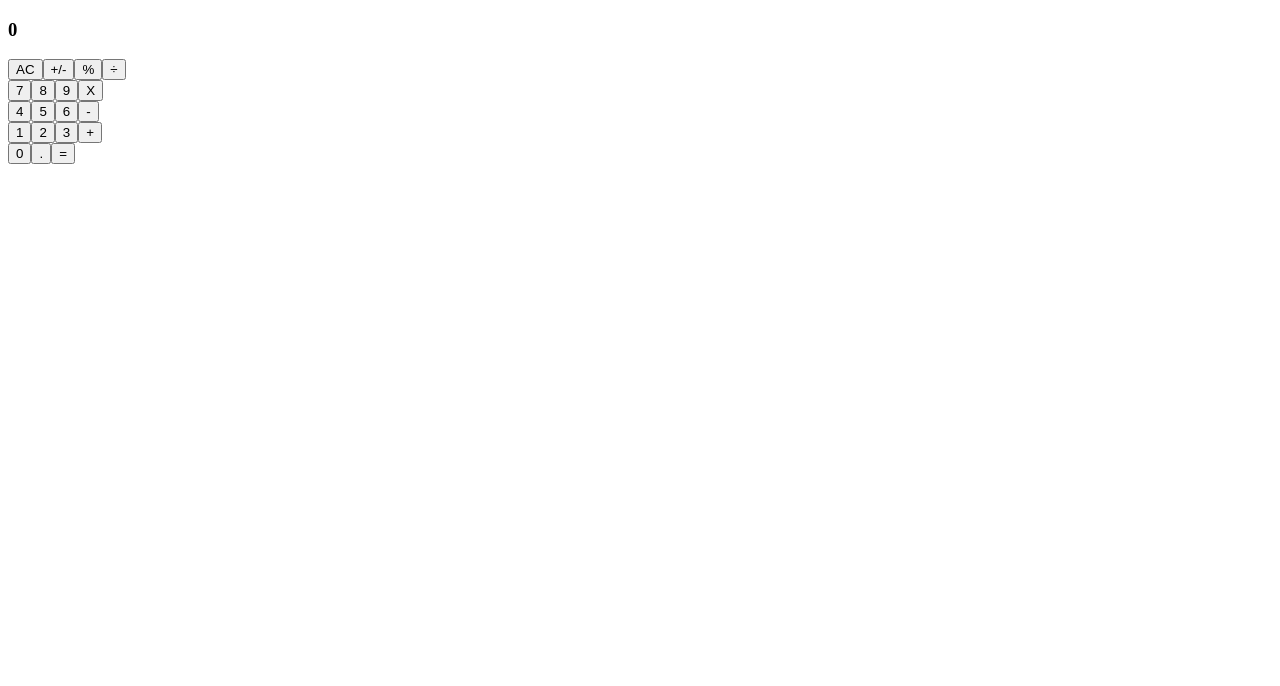
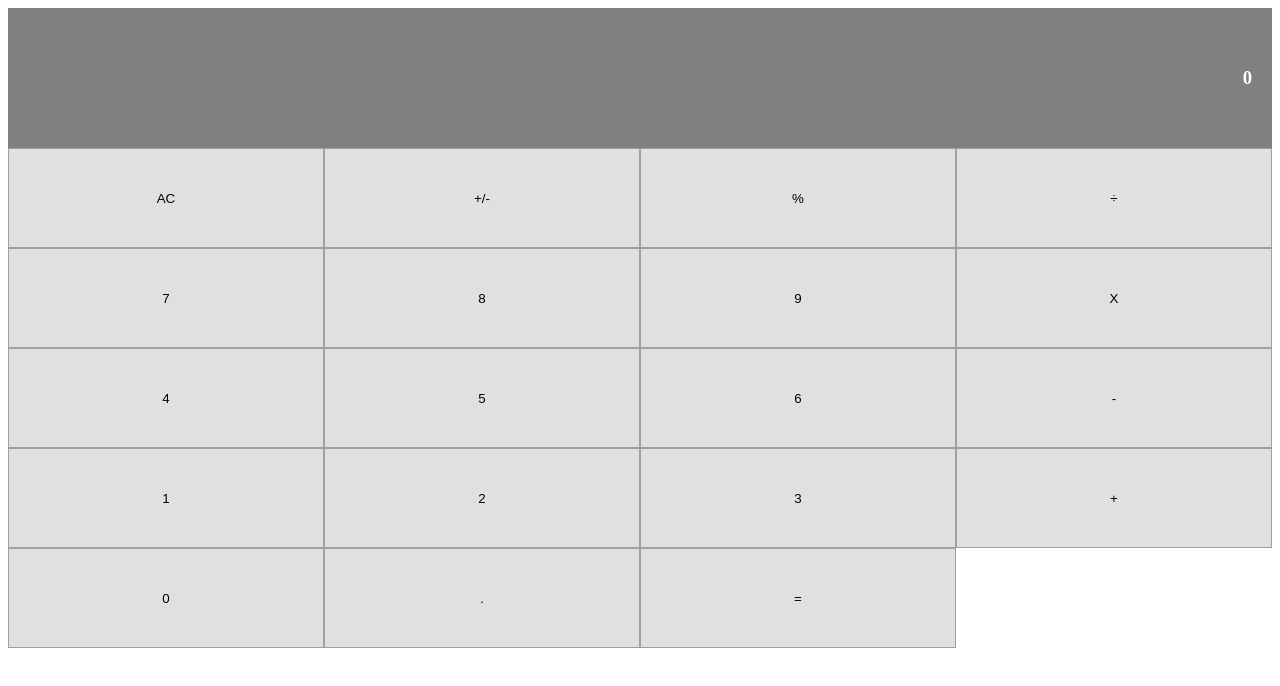
Before and after one commit to Mesi21/React-Calculator, a React (Create React App) app: page / in a window 1280 px wide. Shown: the top 686 px of the page. Built offline with nearby package versions, Linux system fonts and the light colour scheme.

Commit message:
:art: added basic styling

```diff
--- a/src/components/App.js
+++ b/src/components/App.js
@@ -1,6 +1,7 @@
 import React from 'react';
 import Display from './Display';
 import ButtonPanel from './ButtonPanel';
+import '../style/App.css';
 
 function App() {
   return (
--- a/src/components/Button.js
+++ b/src/components/Button.js
@@ -1,12 +1,25 @@
 import React from 'react';
 import PropTypes from 'prop-types';
+import '../style/Button.css';
 
-function Button({ btnName }) {
-  return <button type="button">{btnName}</button>;
+function Button({ btnName, color, wide }) {
+  const buttonStyle = {
+    width: wide ? '50%' : '25%',
+    backgroundColor: color,
+    border: '1px solid #A0A0A0',
+  };
+  return <button type="button" style={buttonStyle}>{btnName}</button>;
 }
 
 Button.propTypes = {
   btnName: PropTypes.string.isRequired,
+  wide: PropTypes.bool,
+  color: PropTypes.string,
+};
+
+Button.defaultProps = {
+  wide: false,
+  color: '#e0e0e0',
 };
 
 export default Button;
--- a/src/components/ButtonPanel.js
+++ b/src/components/ButtonPanel.js
@@ -1,5 +1,6 @@
 import React from 'react';
 import Button from './Button';
+import '../style/ButtonPanel.css';
 
 function ButtonPanel() {
   return (
--- a/src/components/Display.js
+++ b/src/components/Display.js
@@ -1,5 +1,6 @@
 import React from 'react';
 import PropTypes from 'prop-types';
+import '../style/Display.css';
 
 function Display({ solution }) {
   return (
--- /dev/null
+++ b/src/style/App.css
@@ -0,0 +1,6 @@
+#App{
+    margin: auto;
+    max-width: 700px;
+    display: flex;
+    flex-direction: column;
+}
--- /dev/null
+++ b/src/style/Button.css
@@ -0,0 +1,5 @@
+button{
+    width: 25%;
+    text-align: center;
+    color: #000;
+}
--- /dev/null
+++ b/src/style/ButtonPanel.css
@@ -0,0 +1,10 @@
+#btnPanel {
+    display: flex;
+    flex-direction: column;
+}
+
+.rows{
+    min-height: 100px;
+    display: flex;
+    flex-direction: row;
+}
--- /dev/null
+++ b/src/style/Display.css
@@ -0,0 +1,11 @@
+#Display{
+  margin: 0px;
+  padding: 20px;
+  height: 100px;
+  display: flex;
+  align-items: center;
+  background-color: gray;
+  color: #fff;
+  font-weight: bold;
+  justify-content: flex-end;
+}
```
Also changed, not shown: 2 other files (tests, documents, lock files or other folders).
